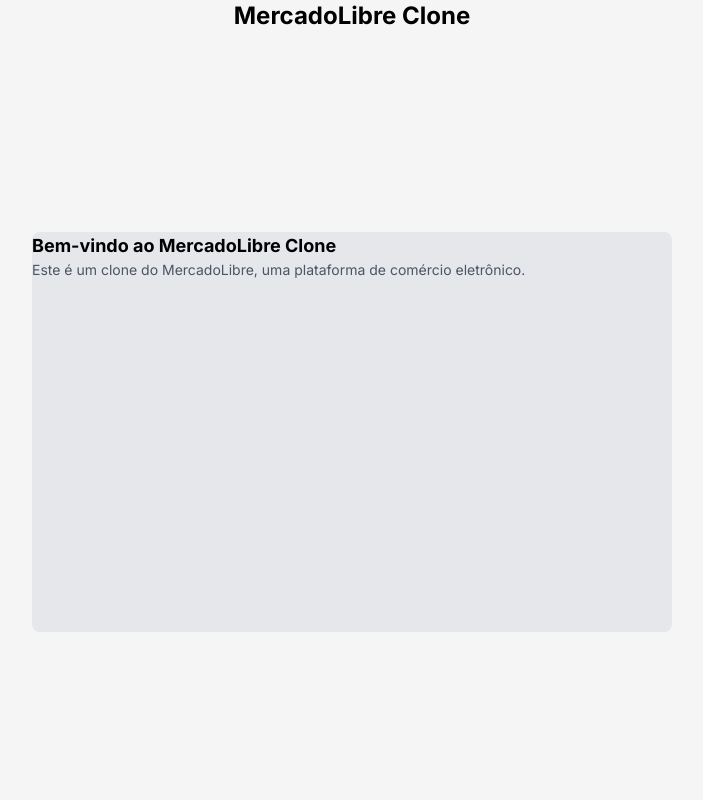
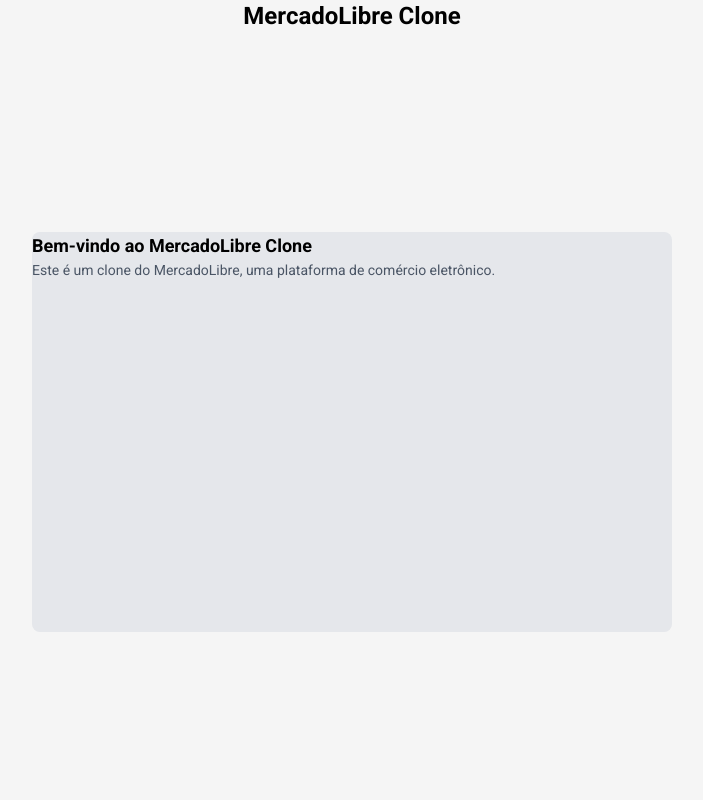
Before and after one commit to ldamasio/mercadolibre-clone, a Next.js app in the folder frontend/: page / in a window 1280 px wide. Shown: the top 800 px of the page, without its empty margins (288-991 px from the left). Built offline with nearby package versions, Linux system fonts and the light colour scheme.

Commit message:
style: Switch layout's font to Roboto

```diff
--- a/frontend/src/app/layout.tsx
+++ b/frontend/src/app/layout.tsx
@@ -1,9 +1,14 @@
 // frontend/src/app/layout.tsx
 import type { Metadata } from "next";
-import { Inter } from "next/font/google";
+import { Roboto } from 'next/font/google';
+
 import "@/styles/globals.css";
 
-const inter = Inter({ subsets: ["latin"] });
+
+const roboto = Roboto({
+  weight: ['400', '700'],
+  subsets: ['latin'],
+});
 
 export const metadata: Metadata = {
   title: "MercadoLibre Clone",
@@ -17,7 +22,7 @@
 }>) {
   return (
     <html lang="pt-BR">
-      <body className={inter.className}>{children}</body>
+      <body className={roboto.className}>{children}</body>
     </html>
   );
 }
```
